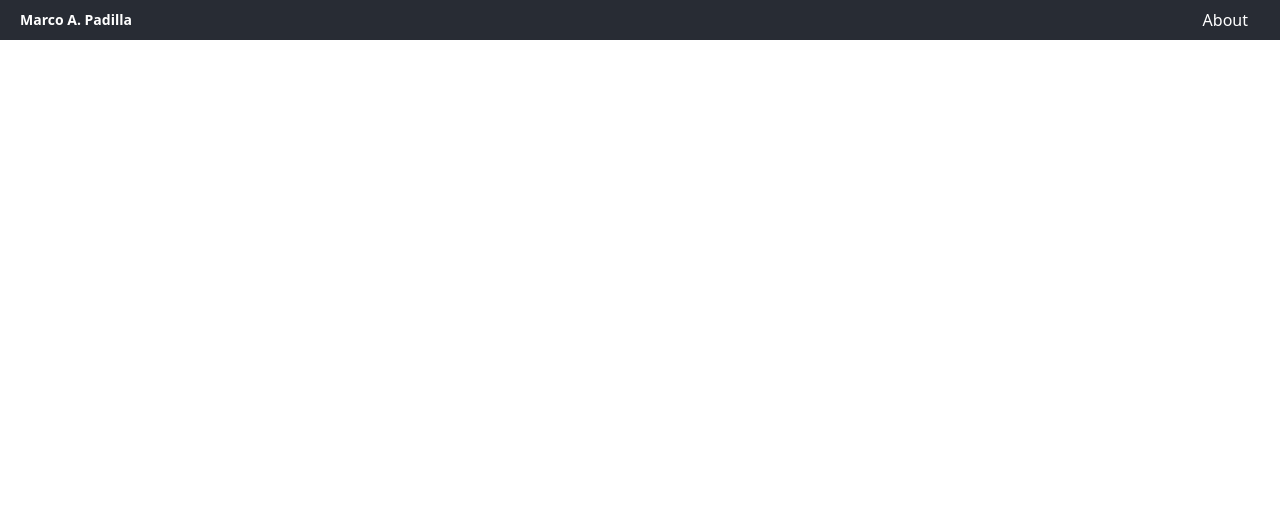
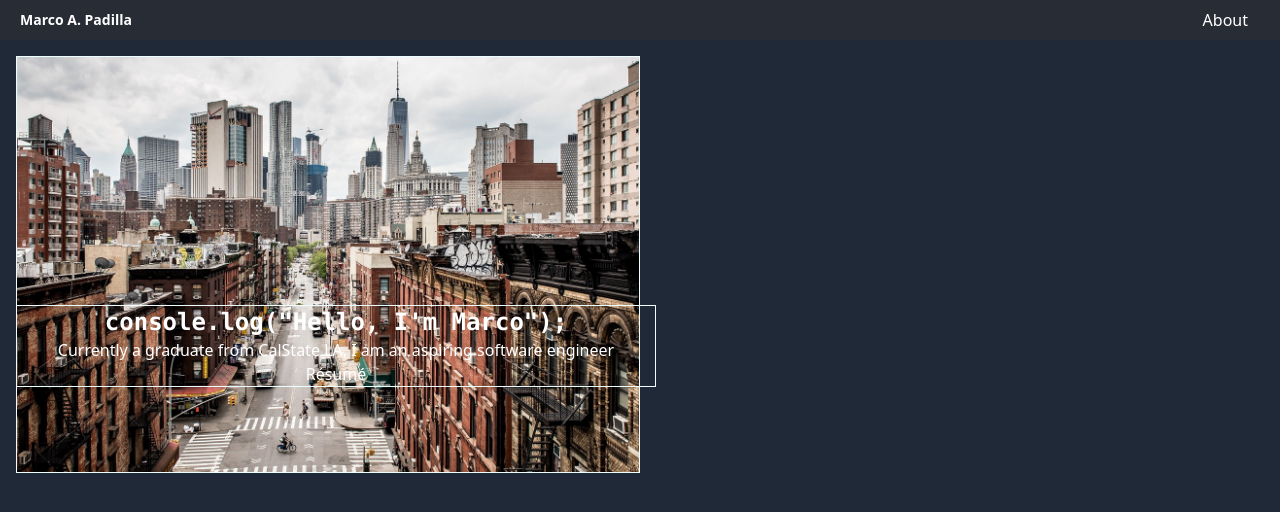
Before and after one commit to m-padilla/myPortfolio, a React (Create React App) app: page / in a window 1280 px wide. Shown: the top 512 px of the page. Built offline with nearby package versions, Linux system fonts and the light colour scheme.

Commit message:
changed About to home/ root page

```diff
--- a/src/App.js
+++ b/src/App.js
@@ -11,7 +11,7 @@
     <div className="w-full h-screen bg-primart">
       <TopNaviBar/>
     <Routes>
-      <Route path="/about" element={<About/>} />
+      <Route path="/" element={<About/>} />
       {/* <Route path="/interests" element={<Interests/>} />
       <Route path="/work" element={<Work/>} />
       <Route path="/projects" element={<Projects/>} /> */}
--- a/src/Components/Header/TopNaviBar.jsx
+++ b/src/Components/Header/TopNaviBar.jsx
@@ -2,7 +2,7 @@
 
 function ShowMenuLinks() {
   const menulinkslist = [
-      {name:'About',id:'/about'},
+      {name:'About',id:'/'},
       // {name:'Interests',id:'/interests'},
       // {name:'Work Experience', id:'/work'},
       // {name:'Technical Projects',id:'/projects'},
```
